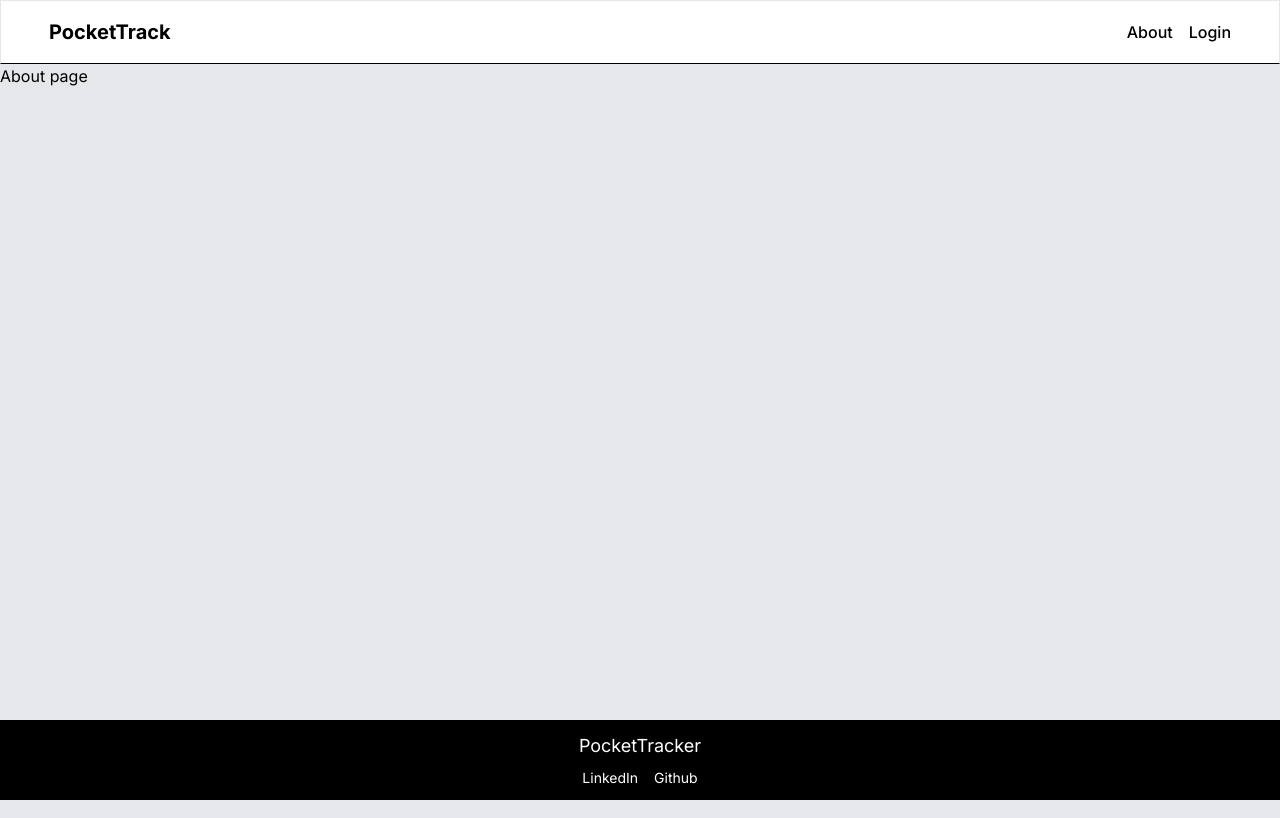
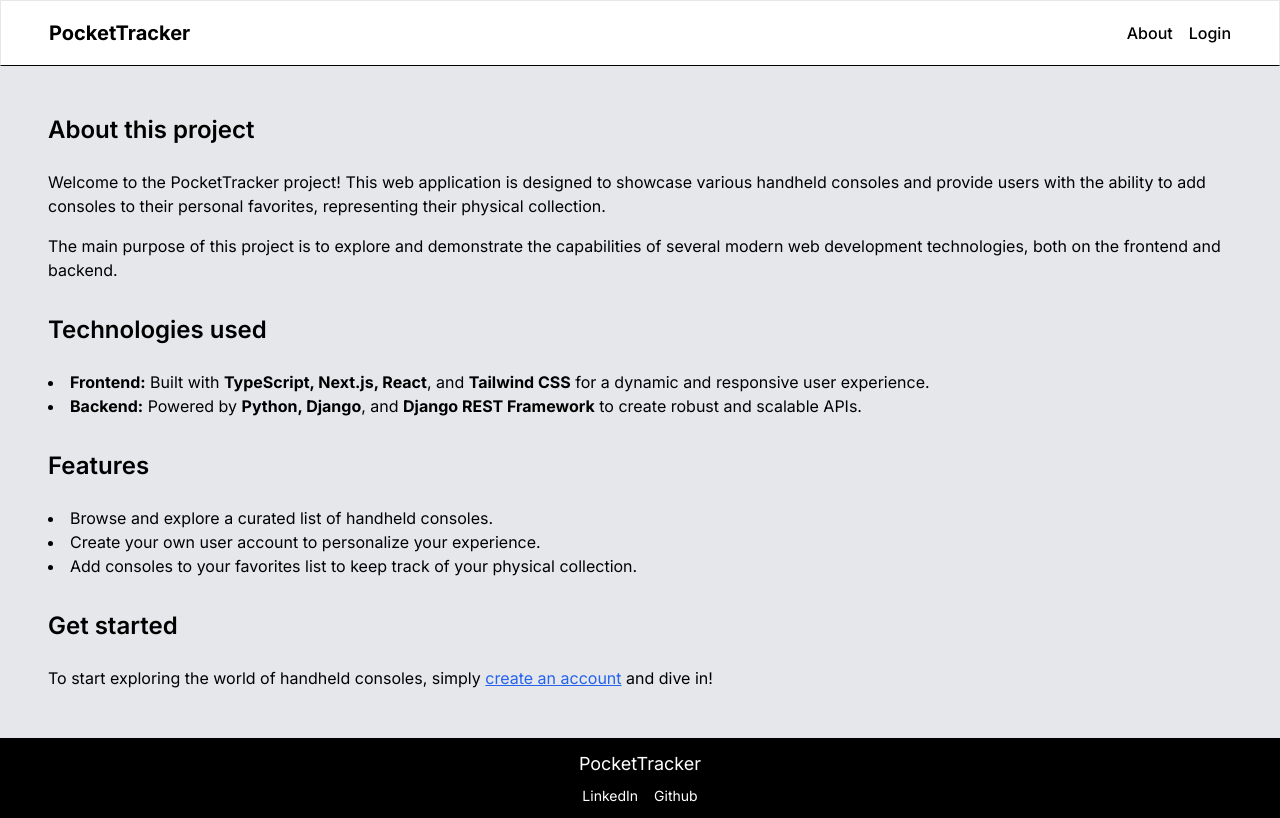
Before and after one commit to rene-ruiz/handheld-tracker-next, a Next.js app: page /about in a window 1280 px wide. Built offline with nearby package versions, Linux system fonts and the light colour scheme.

Commit message:
Added a global container

```diff
--- a/src/app/about/page.tsx
+++ b/src/app/about/page.tsx
@@ -1,9 +1,9 @@
+import AboutContent from "@/components/contentAbout";
+import GlobalContainer from "@/components/globalContainer";
+import Title from "@/components/titles";
+
 const page = () => {
-  return (
-    <div>
-      <h1>About page</h1>
-    </div>
-  );
+  return <AboutContent />;
 };
 
 export default page;
--- a/src/app/page.tsx
+++ b/src/app/page.tsx
@@ -1,4 +1,4 @@
-import HomeContent from "@/components/homeContent";
+import HomeContent from "@/components/contentHome";
 
 const Page = async () => {
   return <HomeContent />;
--- /dev/null
+++ b/src/components/contentAbout.tsx
@@ -0,0 +1,67 @@
+import GlobalContainer from "./globalContainer";
+import Title from "./titles";
+
+const AboutContent = () => {
+  return (
+    <GlobalContainer>
+      <main className="py-12">
+        <section className="mb-8">
+          <Title>About this project</Title>
+          <p className="mb-4">
+            Welcome to the PocketTracker project! This web application is
+            designed to showcase various handheld consoles and provide users
+            with the ability to add consoles to their personal favorites,
+            representing their physical collection.
+          </p>
+          <p className="mb-4">
+            The main purpose of this project is to explore and demonstrate the
+            capabilities of several modern web development technologies, both on
+            the frontend and backend.
+          </p>
+        </section>
+        <section className="mb-8">
+          <Title>Technologies used</Title>
+          <ul className="list-disc list-inside">
+            <li>
+              <strong>Frontend:</strong> Built with{" "}
+              <span className="font-bold">TypeScript, Next.js, React</span>, and{" "}
+              <span className="font-bold">Tailwind CSS</span> for a dynamic and
+              responsive user experience.
+            </li>
+            <li>
+              <strong>Backend:</strong> Powered by{" "}
+              <span className="font-bold">Python, Django</span>, and{" "}
+              <span className="font-bold">Django REST Framework</span> to create
+              robust and scalable APIs.
+            </li>
+          </ul>
+        </section>
+        <section className="mb-8">
+          <Title>Features</Title>
+          <ul className="list-disc list-inside">
+            <li>Browse and explore a curated list of handheld consoles.</li>
+            <li>
+              Create your own user account to personalize your experience.
+            </li>
+            <li>
+              Add consoles to your favorites list to keep track of your physical
+              collection.
+            </li>
+          </ul>
+        </section>
+        <section>
+          <Title>Get started</Title>
+          <p>
+            To start exploring the world of handheld consoles, simply{" "}
+            <a href="/signup" className="text-blue-600 underline">
+              create an account
+            </a>{" "}
+            and dive in!
+          </p>
+        </section>
+      </main>
+    </GlobalContainer>
+  );
+};
+
+export default AboutContent;
--- /dev/null
+++ b/src/components/contentHome.tsx
@@ -0,0 +1,24 @@
+import CardHandHeld, { HandHeld } from "@/components/cardHandHeld";
+import { useQuery } from "@/hooks/useApiActions";
+import Title from "./titles";
+import GlobalContainer from "./globalContainer";
+
+const HomeContent = async () => {
+  const handHeldList: HandHeld[] = await useQuery();
+  return (
+    <GlobalContainer>
+      <main className="items-center md:items-stretch flex flex-col py-12">
+        <Title>Game consoles</Title>
+        <section>
+          <div className="grid grid-cols-1 md:grid-cols-2 lg:grid-cols-3 xl:grid-cols-4 2xl:grid-cols-5 gap-1">
+            {handHeldList.map((handheld, index) => (
+              <CardHandHeld key={index} handheldData={handheld} />
+            ))}
+          </div>
+        </section>
+      </main>
+    </GlobalContainer>
+  );
+};
+
+export default HomeContent;
--- /dev/null
+++ b/src/components/globalContainer.tsx
@@ -0,0 +1,11 @@
+import { FC } from "react";
+
+const GlobalContainer: FC<{ children: React.ReactNode }> = ({
+  children,
+}: Readonly<{
+  children: React.ReactNode;
+}>) => {
+  return <div className="container mx-auto px-8 md:px-12">{children}</div>;
+};
+
+export default GlobalContainer;
--- a/src/components/homeContent.tsx
+++ /dev/null
@@ -1,19 +0,0 @@
-import CardHandHeld, { HandHeld } from "@/components/cardHandHeld";
-import { useQuery } from "@/hooks/useApiActions";
-import Title from "./titles";
-
-const HomeContent = async () => {
-  const handHeldList: HandHeld[] = await useQuery();
-  return (
-    <div className="container mx-auto p-6 md:px-12 items-center md:items-stretch flex flex-col">
-      <Title content={"Hand held game consoles"} />
-      <div className="grid grid-cols-1 md:grid-cols-2 lg:grid-cols-3 xl:grid-cols-4 2xl:grid-cols-5 gap-1">
-        {handHeldList.map((handheld, index) => (
-          <CardHandHeld key={index} handheldData={handheld} />
-        ))}
-      </div>
-    </div>
-  );
-};
-
-export default HomeContent;
--- a/src/components/navbar.tsx
+++ b/src/components/navbar.tsx
@@ -1,12 +1,14 @@
 "use client";
 import Link from "next/link";
+import GlobalContainer from "./globalContainer";
 
 const Navbar = () => {
   return (
-    <nav className="w-full bg-white">
-      <div className="flex justify-between h-16 px-6 md:px-12 items-center border border-b-black">
+    <nav className="w-full bg-white border border-b-black">
+      <GlobalContainer>
+        <div className="flex justify-between h-16 items-center ">
           <Link href={"/"}>
-          <button className="text-xl font-bold">PocketTrack</button>
+            <button className="text-xl font-bold">PocketTracker</button>
           </Link>
           <div className="flex justify-around space-x-4 font-medium">
             <Link href={"/about"}>
@@ -15,6 +17,7 @@ const Navbar = () => {
             <button>Login</button>
           </div>
         </div>
+      </GlobalContainer>
     </nav>
   );
 };
--- a/src/components/titles.tsx
+++ b/src/components/titles.tsx
@@ -1,9 +1,15 @@
-const Title = ({
-  content,
+import { FC } from "react";
+
+const Title: FC<{ children: React.ReactNode }> = ({
+  children,
 }: Readonly<{
-  content: React.ReactNode;
+  children: React.ReactNode;
 }>) => {
-  return <h2 className="py-6 text-2xl items-start text-left">{content}</h2>;
+  return (
+    <h2 className="pb-6 text-2xl items-start text-left font-semibold">
+      {children}
+    </h2>
+  );
 };
 
 export default Title;
```
Lines whose indentation alone changed are shown as unchanged.
